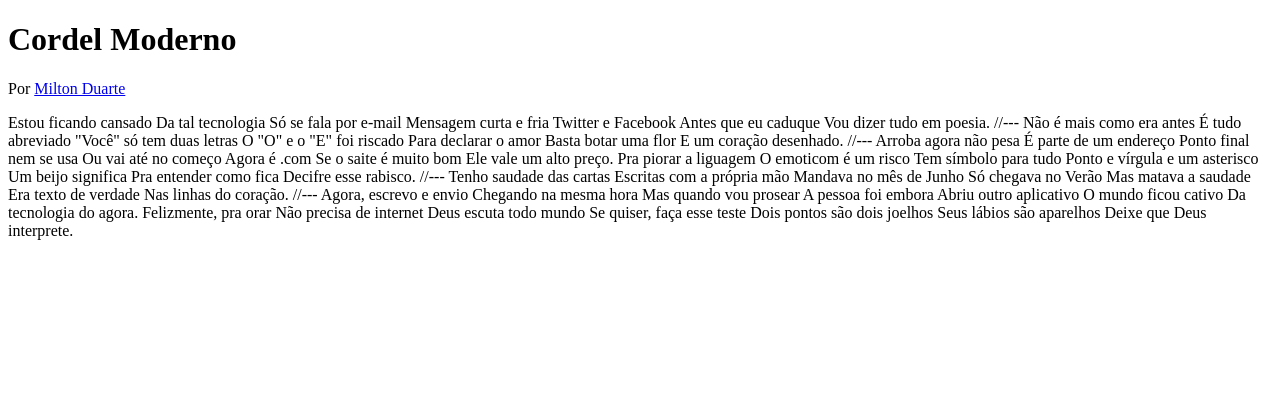
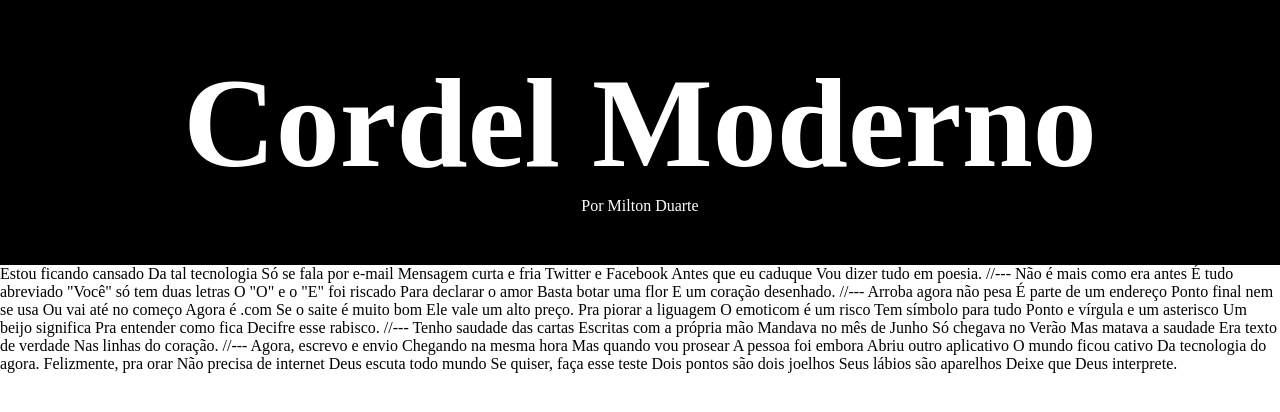
Before and after one commit to AdrielMaximus/Site-Cordel, a plain HTML site: page index.html in a window 1280 px wide. Drawn offline with Linux system fonts and the light colour scheme.

Commit message:
Atualiza

```diff
--- a/index.html
+++ b/index.html
@@ -1,11 +1,11 @@
 <!DOCTYPE html>
-<html lang="en">
+<html lang="pt-br">
 <head>
     <meta charset="UTF-8">
     <meta http-equiv="X-UA-Compatible" content="IE=edge">
     <meta name="viewport" content="width=device-width, initial-scale=1.0">
     <link rel="stylesheet" href="style.css">
-    <title>Document</title>
+    <title>Cordel Moderno</title>
 </head>
 <body>
     <header>
--- a/style.css
+++ b/style.css
@@ -0,0 +1,21 @@
+@charset "UTF-8";
+* {
+    margin: 0px;
+    padding: 0px;
+    font-size: 1em;
+}
+header{
+    padding-top: 50px;
+    padding-bottom: 50px;
+    text-align: center;
+    background-color: black;
+    color: white;
+}
+header h1{
+    font-size: 10vw;
+}
+header a{
+    color: white;
+    font-size:  1em;
+    text-decoration: none;
+}
```
